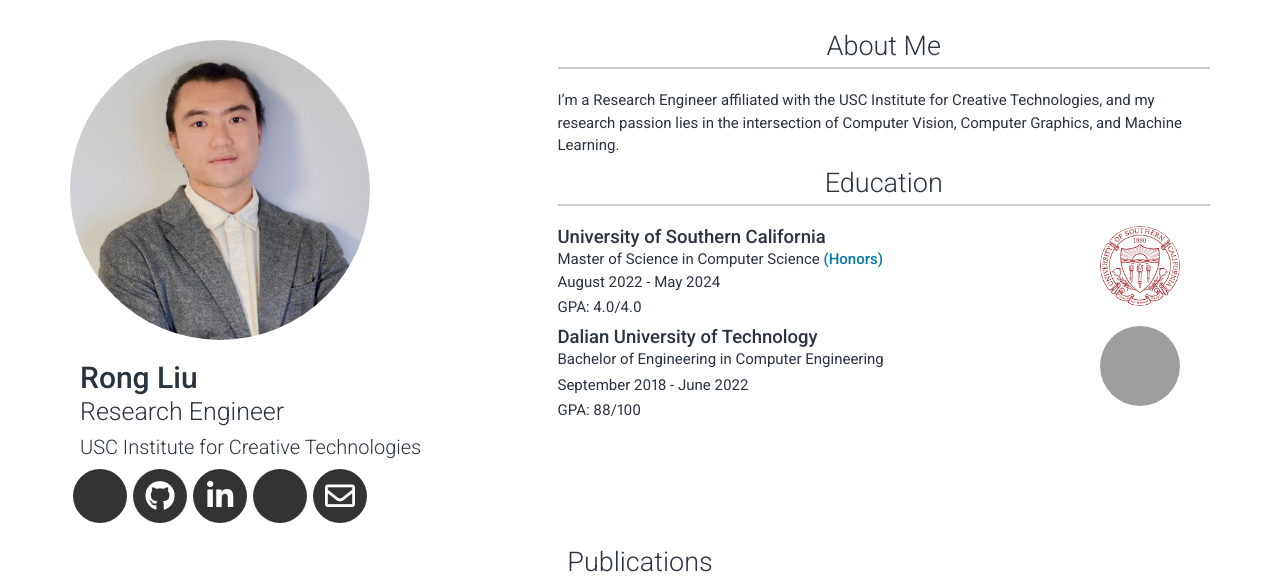
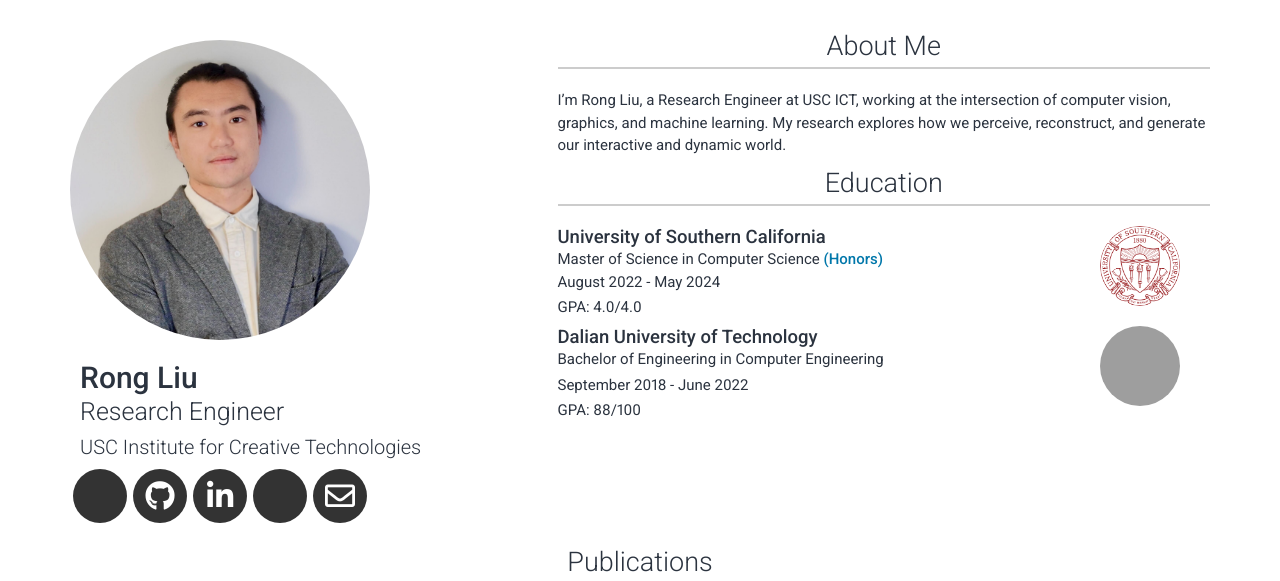
Before and after one commit to RongLiu-Leo/rongliu-leo.github.io, a Jekyll site: the page built from index.md, in a window 1280 px wide and 900 px high, cut to the strip 0-581 px from the top of the window. Built offline with Jekyll 4.4.1, drawn with Linux system fonts in a browser that asks for light colours; nearby versions of some CDN libraries; a style sheet for code colours, icons or effects is not loaded; grey boxes are pictures that could not be loaded.

Commit message:
Update _config.yml

```diff
--- a/_config.yml
+++ b/_config.yml
@@ -37,7 +37,8 @@ googlescholar_username: MrWUyWkAAAAJ
 # about_title: About Me (Use this to override about section title)
 about_profile_image: images/profile.jpg
 about_content: | # this will include new lines to allow paragraphs
-  I'm a Research Engineer affiliated with the USC Institute for Creative Technologies, and my research passion lies in the intersection of Computer Vision, Computer Graphics, and Machine Learning.
+  I’m Rong Liu, a Research Engineer at USC ICT, working at the intersection of computer vision, graphics, and machine learning.
+  My research explores how we perceive, reconstruct, and generate our interactive and dynamic world.
 
 
 content:
```
